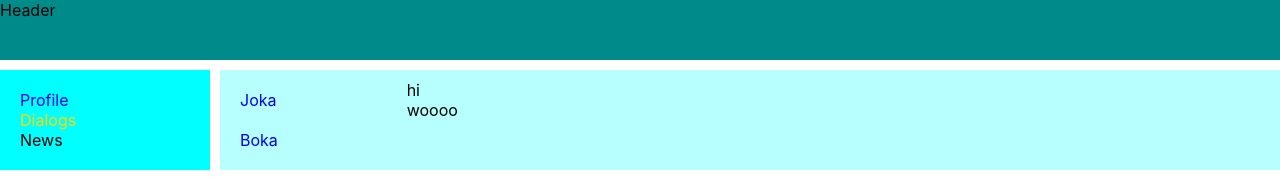
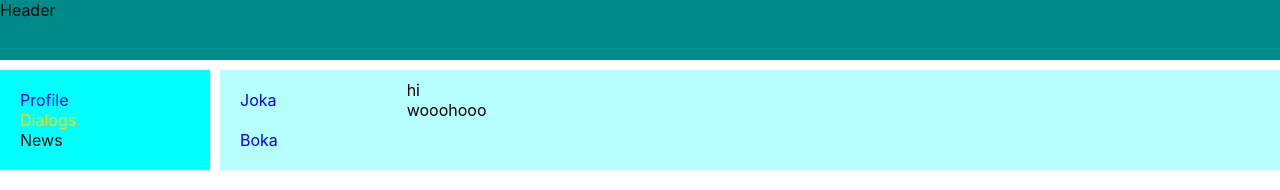
Before and after one commit to kurtykurtykurty/react-way-of-samurai, a React (Create React App) app: page /dialogs in a window 1280 px wide. Shown: the top 190 px of the page. Built offline with nearby package versions, Linux system fonts and the light colour scheme.

Commit message:
lesson 24 BLL business logic layer & UI

```diff
--- a/src/components/Dialogs/index.js
+++ b/src/components/Dialogs/index.js
@@ -15,15 +15,31 @@ const Message = (props) => {
 };
 
 const Dialogs = (props) => {
+  let dialogsData = [
+    {
+      id: 1,
+      name: "Joka",
+    },
+    {
+      id: 2,
+      name: "Boka",
+    },
+  ];
+
+  let messageData = [
+    { id: 1, message: "hi" },
+    { id: 2, message: "wooohooo" },
+  ];
+
   return (
     <div className={style.dialogs}>
       <div className={style.dialogsItems}>
-        <Dialog name="Joka" id="1" />
-        <Dialog name="Boka" id="2" />
+        <Dialog name={dialogsData[0].name} id={dialogsData[0].id} />
+        <Dialog name={dialogsData[1].name} id={dialogsData[1].id} />
       </div>
       <div className={style.messages}>
-        <Message message="hi" />
-        <Message message="woooo" />
+        <Message message={messageData[0].message} />
+        <Message message={messageData[1].message} />
       </div>
     </div>
   );
--- a/src/components/Profile/MyPosts/index.js
+++ b/src/components/Profile/MyPosts/index.js
@@ -2,6 +2,11 @@ import style from "./MyPost.module.css";
 import Post from "./Post";
 
 const MyPosts = () => {
+  let postsData = [
+    { id: 1, message: "hello, pidor", likesCount: "0" },
+    { id: 2, message: "my secod post", likesCount: "0" },
+  ];
+
   return (
     <div className={style.postsBlock}>
       <h3>My posts</h3>
@@ -14,8 +19,8 @@ const MyPosts = () => {
         </div>
       </div>
       <div className={style.posts}>
-        <Post message="Hello pidor" likes="0" />
-        <Post message="My second post" likes="0" />
+        <Post message={postsData[0].message} likes={postsData[0].likesCount} />
+        <Post message={postsData[1].message} likes={postsData[1].likesCount} />
       </div>
     </div>
   );
```
